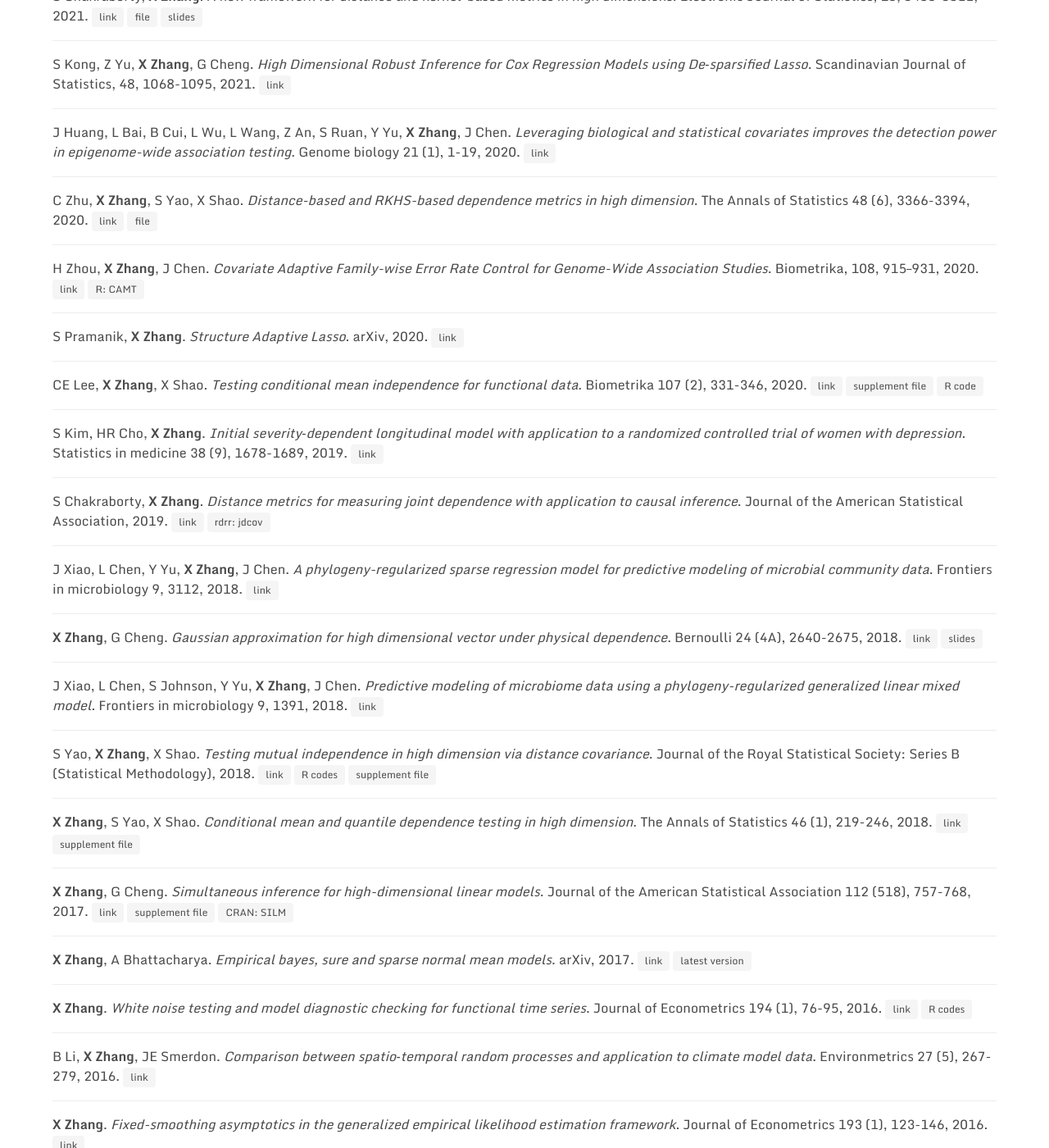
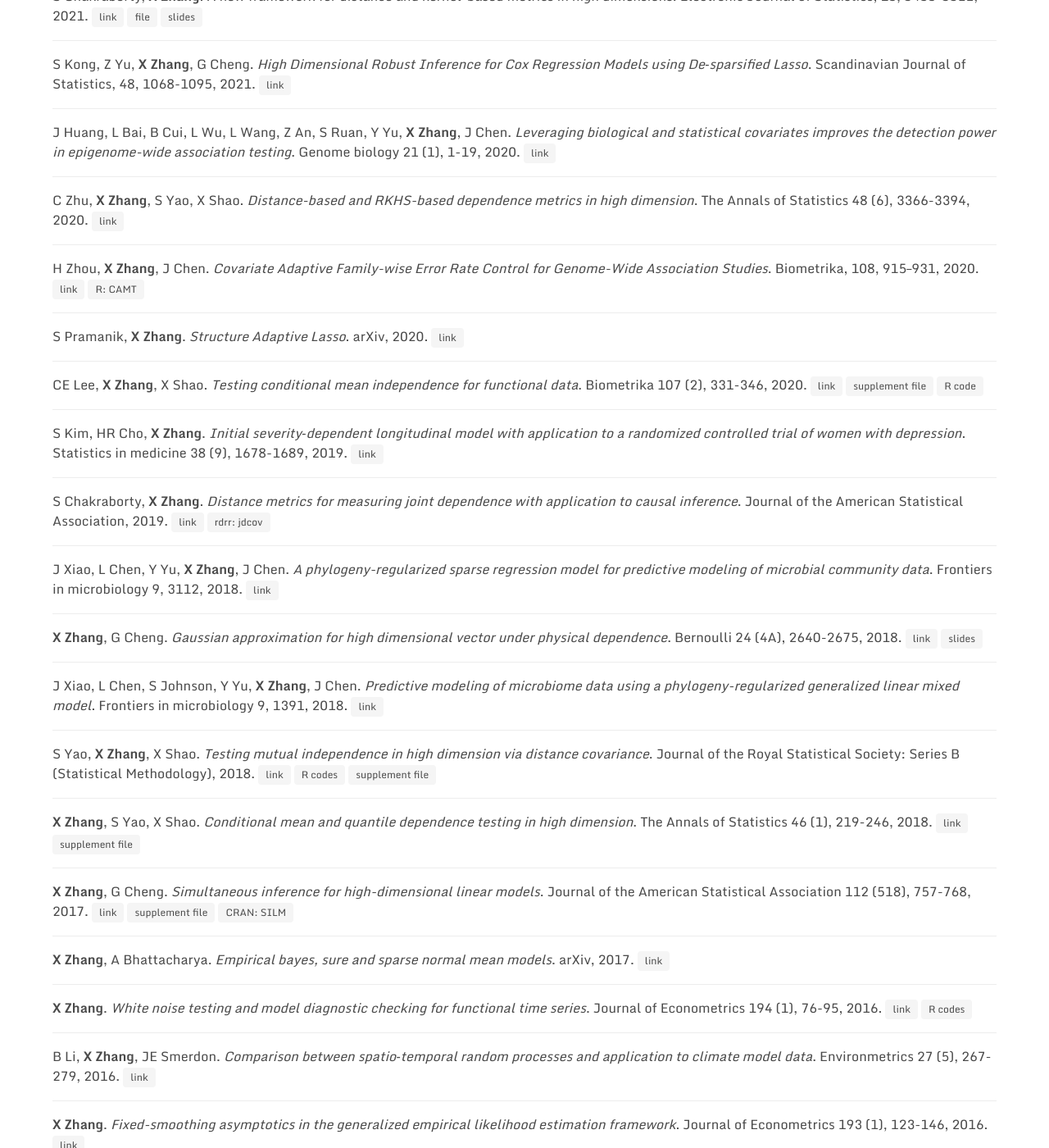
Before and after one commit to zhangxianyang11/zhangxiany-tamu.github.io, a Jekyll site: the page built from _pages/research.md, in a window 1280 px wide and 1400 px high, scrolled down 1086 px. Shown: the whole window at 82% size. Built offline with Jekyll 4.4.1, drawn with Linux system fonts in a browser that asks for light colours; a style sheet for code colours, icons or effects is not loaded.

Commit message:
Update research.md

```diff
--- a/_pages/research.md
+++ b/_pages/research.md
@@ -188,7 +188,7 @@ permalink: /research
           <em>Distance-based and RKHS-based dependence metrics in high dimension</em>.
           The Annals of Statistics 48 (6), 3366-3394,
           2020.
-          <a class="tag" href="https://projecteuclid.org/journals/annals-of-statistics/volume-48/issue-6/Distance-based-and-RKHS-based-dependence-metrics-in-high-dimension/10.1214/19-AOS1934.short">link</a> <a class="tag" href="/downloads/distance-2019.pdf">file</a>
+          <a class="tag" href="https://projecteuclid.org/journals/annals-of-statistics/volume-48/issue-6/Distance-based-and-RKHS-based-dependence-metrics-in-high-dimension/10.1214/19-AOS1934.short">link</a>
           </p>
         </div>
       </div>
@@ -344,7 +344,7 @@ permalink: /research
           <em>Empirical bayes, sure and sparse normal mean models</em>.
           arXiv,
           2017.
-          <a class="tag" href="https://arxiv.org/abs/1702.05195">link</a> <a class="tag" href="/downloads/EB-2019.pdf">latest version</a>
+          <a class="tag" href="/downloads/EB-2019.pdf">link</a>
           </p>
         </div>
       </div>
@@ -409,7 +409,7 @@ permalink: /research
           <em>Testing high dimensional mean under sparsity</em>.
           arXiv,
           2015.
-          <a class="tag" href="https://arxiv.org/abs/1509.08444">link</a> <a class="tag" href="/downloads/LR-HD2017.pdf">file</a>
+          <a class="tag" href="/downloads/LR-HD2017.pdf">link</a>
           </p>
         </div>
       </div>
```
